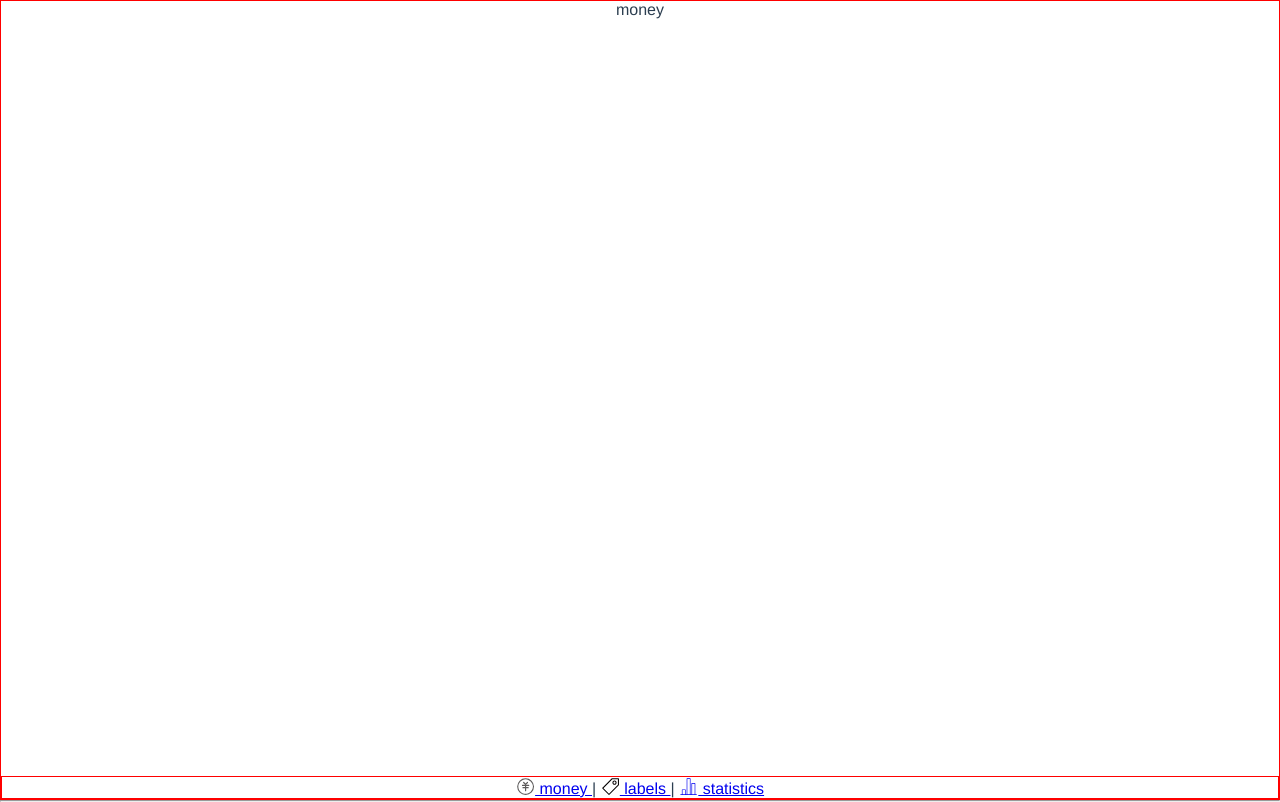
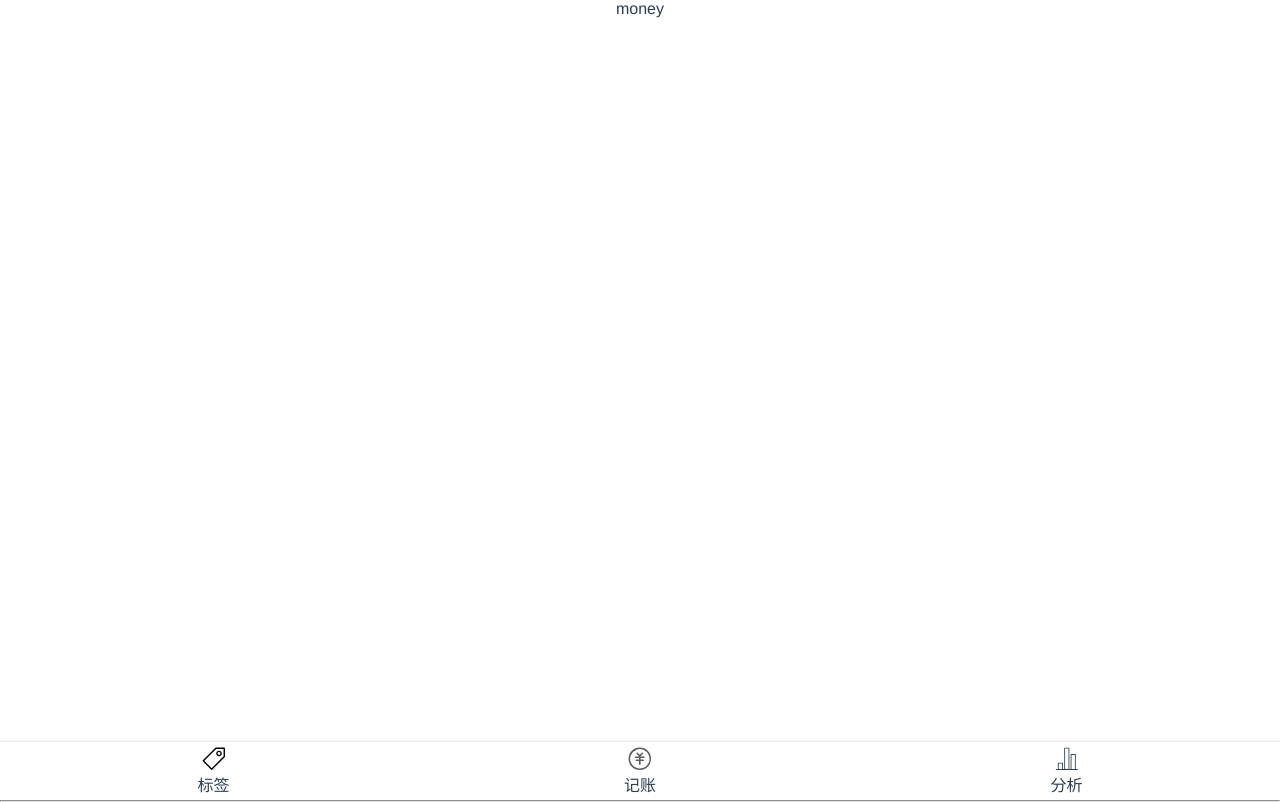
Before and after one commit to Forkeep/LeeBuWeiMoney, a Vue app: page /#/money in a window 1280 px wide. Built offline with nearby package versions, Linux system fonts and the light colour scheme.

Commit message:
【LayoutNav样式】

```diff
--- a/src/App.vue
+++ b/src/App.vue
@@ -8,6 +8,10 @@
 <style lang="scss">
   *{
     margin: 0;padding: 0;box-sizing: border-box;
+  }
+  a{
+    text-decoration: none;
+    color: inherit;
   }
 #app {
   font-family: Avenir, Helvetica, Arial, sans-serif;
--- a/src/components/LayoutNav.vue
+++ b/src/components/LayoutNav.vue
@@ -18,7 +18,6 @@
 
 <style lang="scss" scoped>
 .layout-wrapper{
-  border: 1px solid red;
   height: 100vh;
   display: flex;
   flex-direction: column;
--- a/src/components/Nav.vue
+++ b/src/components/Nav.vue
@@ -1,20 +1,18 @@
 <template>
-  <div class="nav">
-    <router-link to="/money">
+  <nav class="nav">
+    <router-link to="/labels" class="item">
+      <Icon name="labels"/>
+      标签
+    </router-link>
+    <router-link to="/money" class="item">
       <Icon name="money"/>
-      money
+      记账
     </router-link>
-    |
-    <router-link to="/labels">
-     <Icon name="labels"/>
-      labels
+    <router-link to="/statistics" class="item">
+      <Icon name="statistics"/>
+      分析
     </router-link>
-    |
-    <router-link to="/statistics">
-      <Icon name="statistics"/>
-      statistics
-    </router-link>
-  </div>
+  </nav>
 </template>
 
 <script lang="ts">
@@ -29,7 +27,23 @@
 
 <style lang="scss" scoped>
   .nav {
-    border: 1px solid red;
+    display: flex;
+    box-shadow: 0 0 3px rgba(0, 0, 0, 0.2);
+    justify-content: center;
+    align-items: center;
+    .item {
+      width: 33.33%;
+      display: flex;
+      flex-direction: column;
+      justify-content: center;
+      align-items: center;
+      font-size: 16px;
+      padding: 4px 0;
+      .icon{
+        width: 1.6em;
+        height: 1.6em;
+      }
+    }
   }
 
 
```
